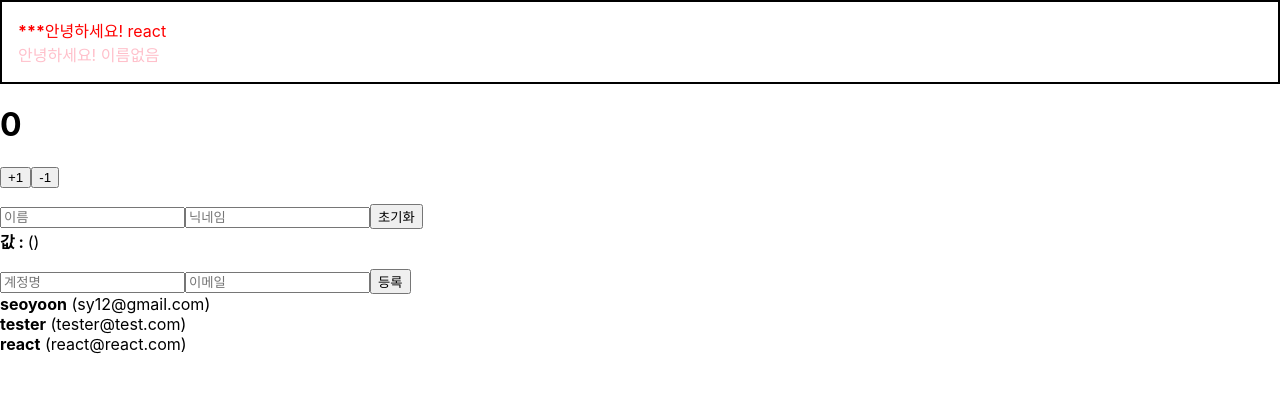
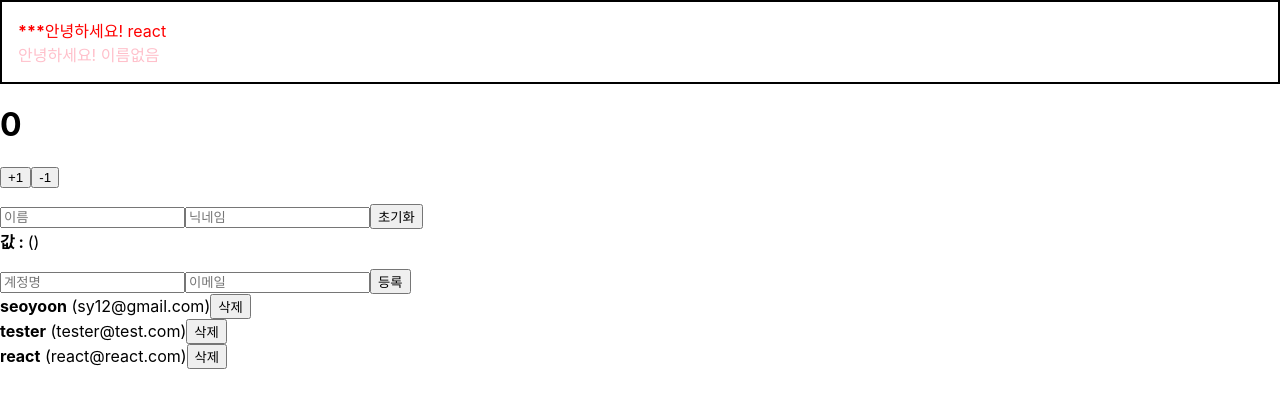
Before and after one commit to sypark132/react, a React (Create React App) app in the folder begin-react/: page / in a window 1280 px wide. Shown: the top 408 px of the page. Built offline with nearby package versions, Linux system fonts and the light colour scheme.

Commit message:
배열 항목 삭제하기

```diff
--- a/begin-react/src/App.js
+++ b/begin-react/src/App.js
@@ -61,6 +61,10 @@
     });
     console.log(nextId.current); //4
     nextId.current += 1;
+  };
+
+  const onRemove = id => {
+    setUsers(users.filter(user => user.id !== id));
   }
 
   return (
@@ -79,7 +83,7 @@
         onChange={onChange}
         onCreate={onCreate}
       />
-      <UserList users={users} />
+      <UserList users={users} onRemove={onRemove} />
     </div>
   );
 }
--- a/begin-react/src/UserList.js
+++ b/begin-react/src/UserList.js
@@ -1,9 +1,11 @@
 import React from 'react';
 
-function User({user}) {
+function User({user, onRemove}) {
+    const {username, email, id} = user;
     return (
         <div>
-            <b>{user.username}</b> <span>({user.email})</span>
+            <b>{username}</b> <span>({email})</span>
+            <button onClick={() => onRemove(id)}>삭제</button>
         </div>
     )
 }
@@ -12,12 +14,12 @@
 데이터가 적고 변경될 확률이 적은 경우 인덱스 써도 오케이,
 데이터가 많고 자주 바뀌는 경우에는 고유 키값을 만들어서 렌더링 한다. */}
 
-function UserList({users}) {
+function UserList({users, onRemove}) {
     return (
         <div>
             {
                 users.map(
-                    user => (<User user={user} key={user.id}/>)
+                    user => (<User user={user} key={user.id} onRemove={onRemove} />)
                 )
             }
         </div>
```
